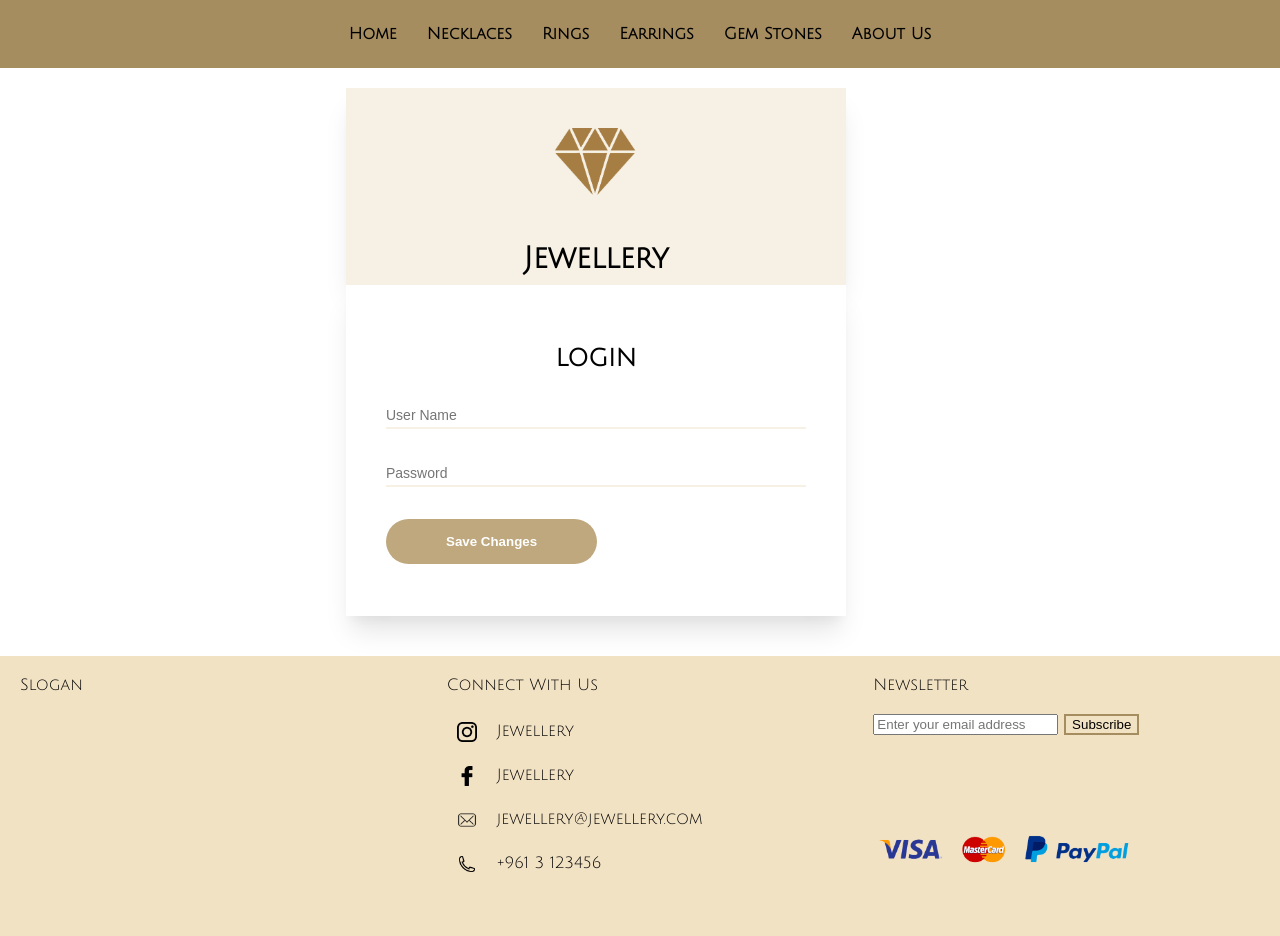
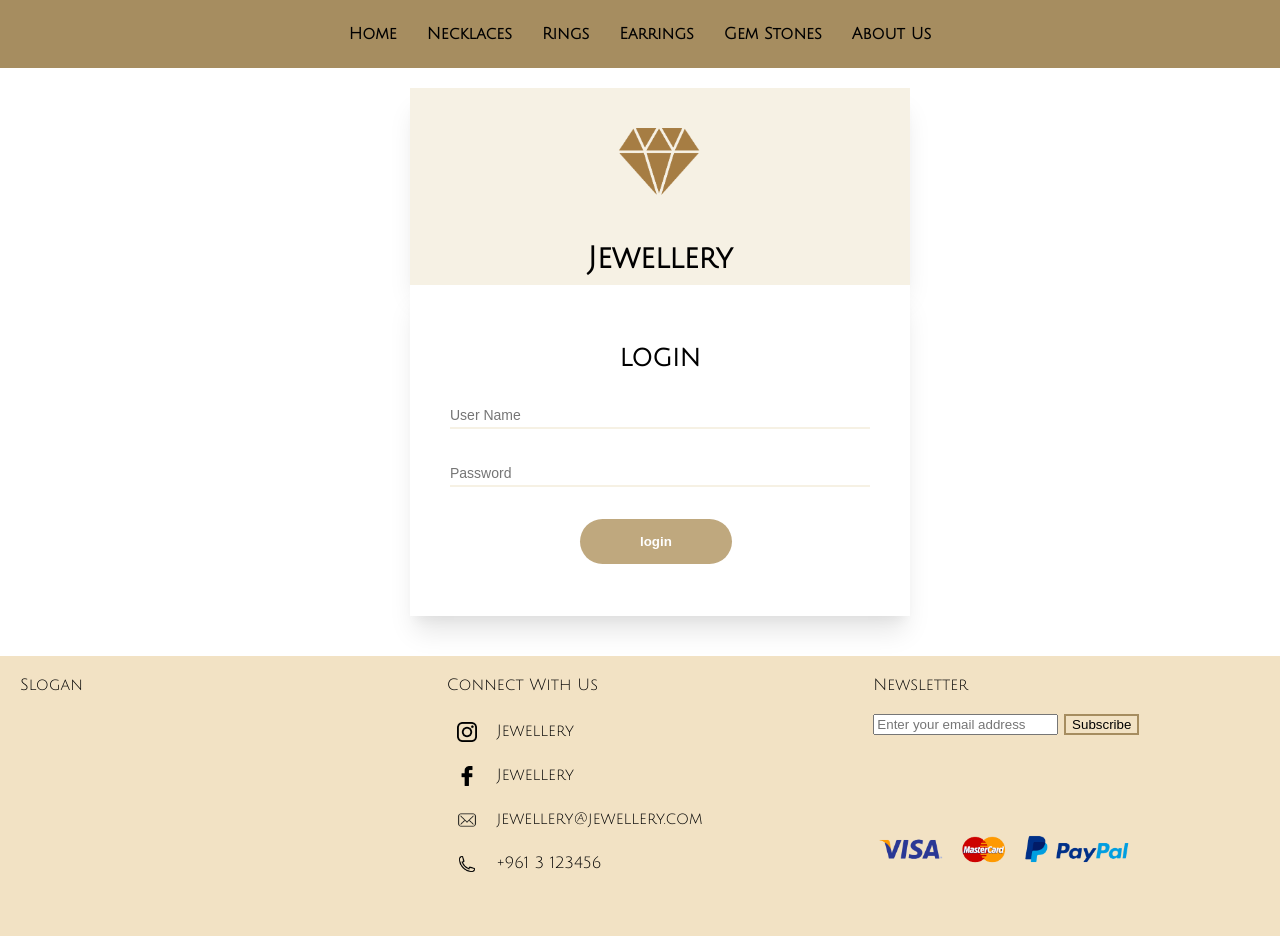
Before and after one commit to sana-al-rayess/fullstack-ecommerce-project, a PHP site: page /login-menu.html in a window 1280 px wide. Shown: the part 160-1096 px from the top of the page. Run offline with PHP 8.4, Linux system fonts and the light colour scheme.

Commit message:
fixed the alignment of login

```diff
--- a/login-menu.html
+++ b/login-menu.html
@@ -60,7 +60,7 @@
                 </div>
 
                 <div class="input-wrap">
-                    <button type="submit"  id="save-changes-button">Save Changes</button>
+                    <button type="submit"  id="save-changes-button">login</button>
 
                 </div>
             </div>
--- a/styles/login-menu.css
+++ b/styles/login-menu.css
@@ -201,11 +201,11 @@ body {
     margin: 5px;
   }
 }
-.content {
+/* .content {
 
   flex-grow: 1;
   background-color:#F5EFED;
-  }
+  } */
 
 
 
@@ -246,7 +246,7 @@ padding-top: 40px;
 
 .all-wrap {
   margin: 20px;
-  width: 90%;
+  width: 100%;
   display: flex;
   flex-direction: column;
   /* flex-wrap: wrap; */
@@ -348,6 +348,7 @@ input[type="checkbox"]:focus{
 }
 
 .input-wrap button {
+  margin-left: 130px;
   cursor: pointer;
   padding: 15px 60px;
   border-radius: 30px;
```
